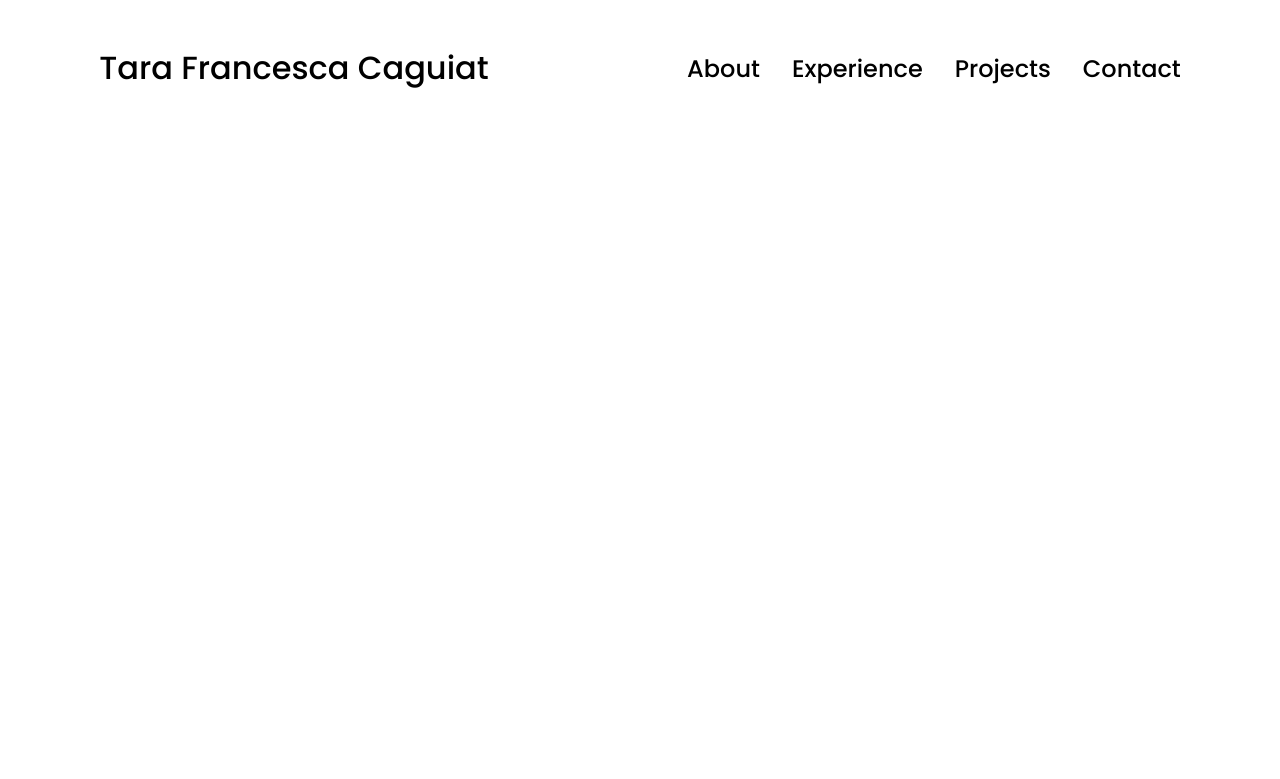
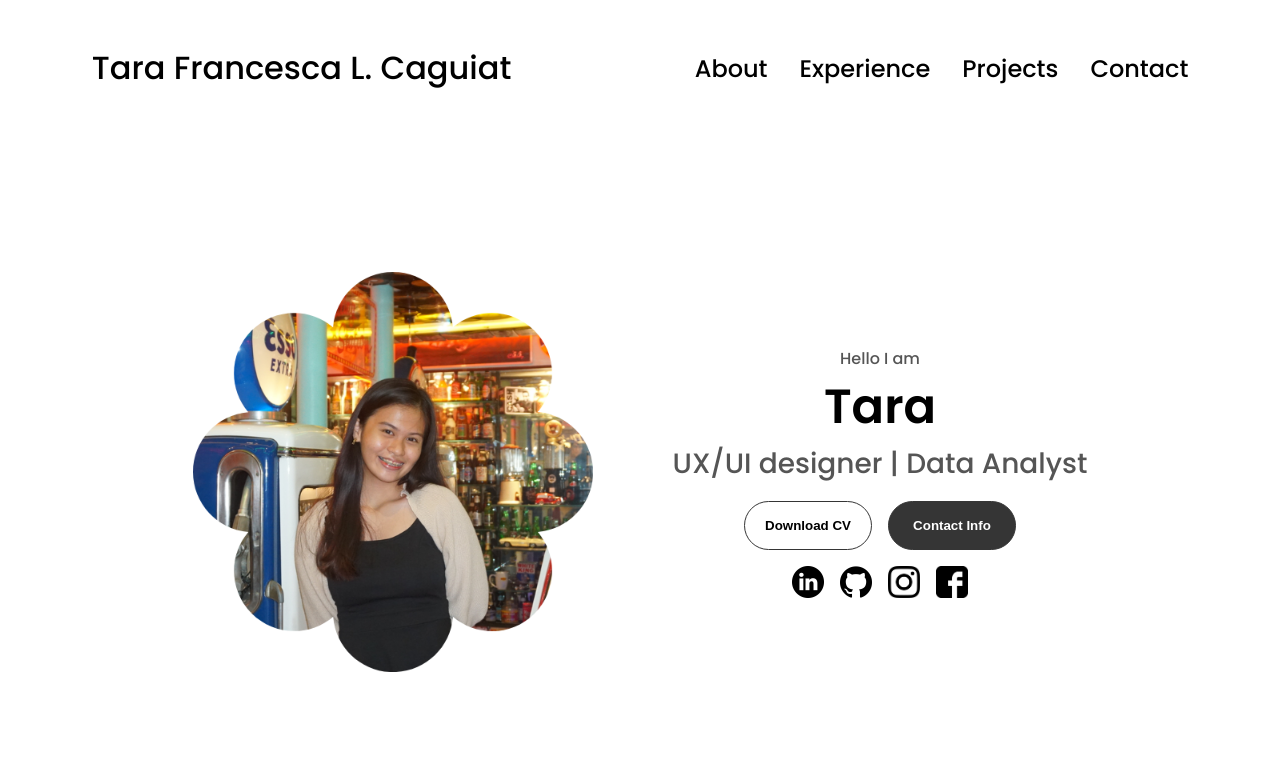
Before and after one commit to tarafrncscc/BSIS-3A-CAGUIAT-WebDev, a plain HTML site: page index.html in a window 1280 px wide. Drawn offline with Linux system fonts and the light colour scheme.

Commit message:
updated index and style

```diff
--- a/index.html
+++ b/index.html
@@ -9,7 +9,7 @@
   </head>
   <body>
     <nav id="desktop-nav">
-      <div class="logo">Tara Francesca Caguiat</div>
+      <div class="logo">Tara Francesca L. Caguiat</div>
       <div>
         <ul class="nav-links">
           <li><a href="#about" onclick="toggleMenu()">About</a></li>
@@ -20,7 +20,7 @@
       </div>
     </nav>
     <nav id="hamburger-nav">
-      <div class="logo">Tara Francesca Caguiat</div>
+      <div class="logo">Tara Francesca L. Caguiat</div>
       <div class="hamburger-menu">
         <div class="hamburger-icon" onclick="toggleMenu()">
           <span></span>
@@ -35,6 +35,57 @@
         </div>
       </div>
     </nav>
+    <section id="profile">
+      <div class="section__pic-container">
+        <img src="./assets/profile picture.png" alt="Profile Picture" />
+      </div>
+      <div class="section__text">
+        <p class="section__text__p1">Hello I am</p>
+        <h1 class="title">Tara</h1>
+        <p class="section__text__p2">UX/UI designer | Data Analyst</p>
+        <div class="btn-container">
+          <button
+            class="btn btn-color-2"
+            onclick="window.open('./assets/cv_madz_01.pdf')"
+          >
+            Download CV
+          </button>
+          <button
+            class="btn btn-color-1"
+            onclick="location.href = './#contact'"
+          >
+            Contact Info
+          </button>
+        </div>
+        <div id="socials-container">
+          <img
+            src="./assets/linkedin.png"
+            alt="My Linkedin Profile"
+            class="icon"
+            onclick="location.href='https://linkedin.com'"
+          />
+          <img
+            src="./assets/github.png"
+            alt="My Github Profile"
+            class="icon"
+            onclick="location.href='https://github.com'"
+          />
+          <img
+            src="./assets/instagram.png"
+            alt="Instagram Profile"
+            class="icon"
+            onclick="location.href='https://instagram.com/_tarafrncsc_/'"
+          />
+
+          <img
+            src="./assets/facebook.png"
+            alt="Instagram Profile"
+            class="icon"
+            onclick="location.href='https://www.facebook.com/Taraaaletss.25'"
+          />
+        </div>
+      </div>
+    </section>
     <script src="script.js"></script>
   </body>
 </html>
--- a/style.css
+++ b/style.css
@@ -5,6 +5,7 @@
 * {
   margin: 0;
   padding: 0;
+  /* border: 1px solid red; */
 }
 
 body {
@@ -145,3 +146,118 @@ a:hover {
 .hamburger-icon span:first-child {
   transform: none;
 }
+
+/* Sections */
+
+section {
+  padding-top: 4vh;
+  height: 96vh;
+  margin: 0 10rem;
+  box-sizing: border-box;
+  min-height: fit-content;
+}
+
+.section-container {
+  display: flex;
+}
+
+/* Profile Section */
+
+#profile {
+  display: flex;
+  justify-content: center;
+  gap: 5rem;
+  height: 80vh;
+}
+
+.section__pic-container {
+  display: flex;
+  height: 400px;
+  width: 400px;
+  margin: auto 0;
+}
+
+.section__text {
+  align-self: center;
+  text-align: center;
+}
+
+.section__text_p {
+  font-weight: 600;
+}
+
+.section__text__p1 {
+  text-align: center;
+}
+
+.section__text__p2 {
+  font-size: 1.75rem;
+  margin-bottom: 1rem;
+}
+
+.title {
+  font-size: 3rem;
+  text-align: center;
+}
+
+#socials-container {
+  display: flex;
+  justify-content: center;
+  margin-top: 1rem;
+  gap: 1rem;
+}
+
+/* Icons */
+
+.icon {
+  cursor: pointer;
+  height: 2rem;
+}
+
+/* Buttons */
+
+.btn-container {
+  display: flex;
+  justify-content: center;
+  gap: 1rem;
+}
+
+.btn {
+  font-weight: 600;
+  transition: all 300ms ease;
+  padding: 1rem;
+  width: 8rem;
+  border-radius: 2rem;
+}
+
+.btn-color-1,
+.btn-color-2 {
+  border: rgb(53, 53, 53) 0.1rem solid;
+}
+
+.btn-color-1:hover,
+.btn-color-2:hover {
+  cursor: pointer;
+}
+
+.btn-color-1,
+.btn-color-2:hover {
+  background: rgb(53, 53, 53);
+  color: white;
+}
+
+.btn-color-1:hover {
+  background: rgb(0, 0, 0);
+}
+
+.btn-color-2 {
+  background: none;
+}
+
+.btn-color-2:hover {
+  border: rgb(255, 255, 255) 0.1rem solid;
+}
+
+.btn-container {
+  gap: 1rem;
+}
```
